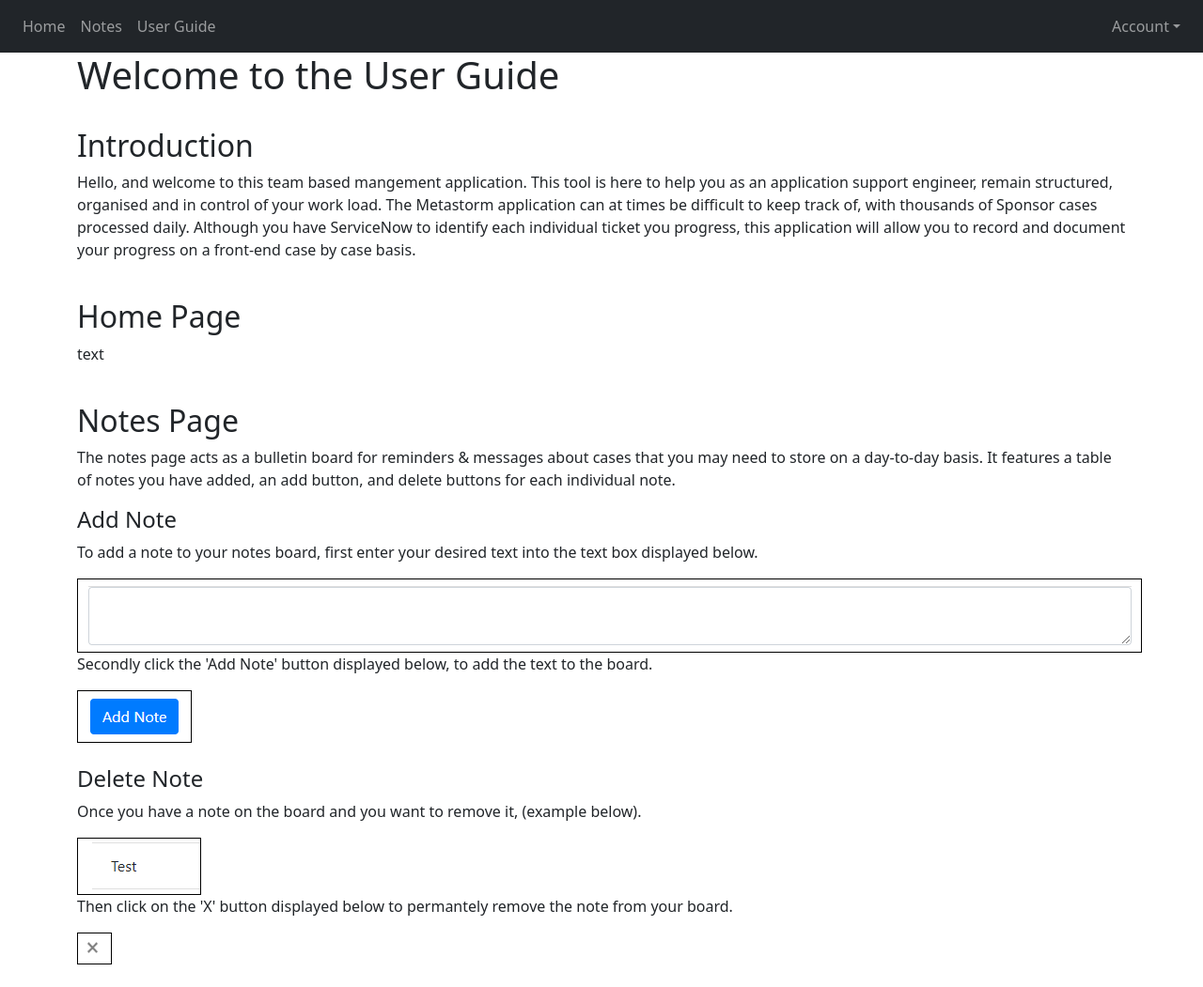
After one commit to DanielTuckwood/QAwebApp, a Flask app: page /userGuide in a window 1280 px wide. The commit adds this page. Shown: the whole page at 94% size. Run offline with Flask 2, Linux system fonts and the light colour scheme; the visitor is signed in with stand-in values (Sample User, id 1); some libraries are stand-ins or nearby versions.

Commit message:
Add files via upload

```diff
--- a/QAwebApp/main.py
+++ b/QAwebApp/main.py
@@ -1,5 +1,6 @@
 from website import create_app
 
+#Create new app -> 'app'
 app = create_app()
 
 if __name__ == '__main__':
--- a/QAwebApp/website/__init__.py
+++ b/QAwebApp/website/__init__.py
@@ -1,13 +1,18 @@
 from flask import Flask
 from flask_sqlalchemy import SQLAlchemy
+from os import path
+from flask_login import LoginManager
 
+#Initiate Database
 db = SQLAlchemy()
-DB_NAME = "appDatabase.db"
+DB_NAME = "database.db"
 
+#Create app function
 def create_app():
+    from .models import User, Case, Note
     app = Flask(__name__)
-    app.config['SECRET_KEY'] = 'secretKey'
-    app.config['SQLAlCHEMY_DATABASE_URI'] = f'sqlite:///{DB_NAME}'
+    app.config['SECRET_KEY'] = 'secretkey123'
+    app.config['SQLALCHEMY_DATABASE_URI'] = 'sqlite:///QAappDB'
     db.init_app(app)
 
     from .views import views
@@ -16,4 +21,20 @@ def create_app():
     app.register_blueprint(views, url_prefix='/')
     app.register_blueprint(auth, url_prefix='/')
 
+    create_database(app)
+
+    login_manager = LoginManager()
+    login_manager.login_view = 'auth.login'
+    login_manager.init_app(app)
+
+    @login_manager.user_loader
+    def load_user(id):
+        return User.query.get(int(id))
+
     return app
+
+#Create database function
+def create_database(app):
+    if not path.exists('website/' + DB_NAME):
+        db.create_all(app=app)
+        print('Created Database!')
--- /dev/null
+++ b/QAwebApp/website/static/index.js
@@ -0,0 +1,10 @@
+const noteID = views.new_note.noteID
+
+function deleteNote(noteID) {
+    fetch('/delete-note', {
+        method: 'POST',
+        body: JSON.stringify({ noteId: noteID })
+    }).then((_res) => {
+        window.location.href = "/note";
+    });
+}
--- a/QAwebApp/website/templates/base.html
+++ b/QAwebApp/website/templates/base.html
@@ -1,6 +1,9 @@
 <!DOCTYPE html>
 <html>
     <head>
+
+        <!-- Bootstrap framework paths -->
+
         <meta charset="utf-8"/>
         <meta content="width=device-width, initial-scale=1" name="viewport"/>
         <link
@@ -9,39 +12,68 @@
                 integrity="sha384-Vkoo8x4CGsO3+Hhxv8T/Q5PaXtkKtu6ug5TOeNV6gBiFeWPGFN9MuhOf23Q9Ifjh"
                 rel="stylesheet"
         />
+        <link href="https://cdn.jsdelivr.net/npm/bootstrap@5.1.1/dist/css/bootstrap.min.css"
+        rel="stylesheet" integrity="sha384-F3w7mX95PdgyTmZZMECAngseQB83DfGTowi0iMjiWaeVhAn4FJkqJByhZMI3AhiU"
+        crossorigin="anonymous">
         <link
                 crossorigin="anonymous"
                 href="https://stackpath.bootstrapcdn.com/font-awesome/4.7.0/css/font-awesome.min.css"
                 rel="stylesheet"
         />
+        <script src="https://cdn.jsdelivr.net/npm/bootstrap@5.1.1/dist/js/bootstrap.bundle.min.js"
+        integrity="sha384-/bQdsTh/da6pkI1MST/rWKFNjaCP5gBSY4sEBT38Q/9RBh9AH40zEOg7Hlq2THRZ"
+        crossorigin="anonymous">
+        </script>
         <title>{% block title %}Home{% endblock %}</title>
     </head>
     <body>
-        `<nav class="navbar navbar-expand-lg navbar-dark bg-dark">
+
+        <!-- navbar -->
+
+        <nav class="navbar navbar-expand-lg navbar-dark bg-dark">
             <button class="navbar-toggler" data-target="#navbar" data-toggle="collapse" type="button">
                 <span class="navbar-toggler-icon"></span>
             </button>
             <div class="collapse navbar-collapse" id="navbar">
-                <div class="navbar-nav">
+                <div class="navbar-nav me-auto">
+                    {% if user.is_authenticated %} <!--Logged in users only -->
                     <a class="nav-item nav-link" id="home" href="/">Home</a>
-                    <a class="nav-item nav-link" id="login" href="/login">Login</a>
-                    <a class="nav-item nav-link" id="signUp" href="/sign-up">Sign Up</a>
-                    <a class="nav-item nav-link" id="logOut" href="/logout">Log Out</a>
+                    <a class="nav-iten nav-link" id="note" href="/notes">Notes</a>
+                    <a class="nav-item nav-link" id="userGuide" href="/userGuide">User Guide</a>
+                    {% endif %}
                 </div>
+            </div>
+            <div class="navbar-nav ms-auto">
+                {% if user.is_authenticated %} <!--Logged in users only -->
+                <li class="nav-item dropdown">
+                    <a class="nav-link dropdown-toggle" id="Account" role="button" data-bs-toggle="dropdown" aria-expanded="false">Account</a>
+                    <ul class="dropdown-menu dropdown-menu-end" aria-labelledby="navbarDropdown">
+                        <a class="dropdown-item" id="logOut" href="/logout">Log Out</a>
+                    </ul>
+                </li>
+                {% else %} <!-- Unauthenticated users -->
+                <li class="nav-item dropdown">
+                    <a class="nav-link dropdown-toggle" id="Account" role="button" data-bs-toggle="dropdown" aria-expanded="false">Account</a>
+                    <ul class="dropdown-menu dropdown-menu-end" aria-labelledby="navbarDropdown">
+                        <li><a class="dropdown-item" id="login" href="/login">Login</a></li>
+                        <li><a class="dropdown-item" id="sign-up" href="/sign-up">Register</a></li>
+                    </ul>
+                </li>
+                {% endif %}
             </div>
         </nav>
 
         {% with messages = get_flashed_messages(with_categories=true) %}
             {% if messages %}
                 {% for category, message in messages %}
-                    {% if category == 'error' %}
+                    {% if category == 'error' %} <!-- error message config-->
                     <div class="alert alert-danger alter-dismissable fade show" role="alert">
                         {{ message }}
                         <button type="button" class="close" data-dismiss="alert">
                             <span aria-hidden="true">&times;</span>
                         </button>
                     </div>
-                    {% else %}
+                    {% else %} <!-- success message config-->
                     <div class="alert alert-success alter-dismissable fade show" role="alert">
                         {{ message }}
                         <button type="button" class="close" data-dismiss="alert">
@@ -73,8 +105,8 @@
                 src="https://maxcdn.bootstrapcdn.com/bootstrap/4.0.0/js/bootstrap.min.js"
         ></script>
         <script
-                src="{{ url_for('static', filename='index.js') }}"
-                type="text/javascript"
+            type="text/javascript"
+            src="{{ url_for('static', filename='index.js') }}"
         ></script>
     </body>
 </html>
--- a/QAwebApp/website/templates/home.html
+++ b/QAwebApp/website/templates/home.html
@@ -1,5 +1,6 @@
 {% extends "base.html" %} {% block title %}Home{% endblock %}'
 
+<!-- Home Page content -->
 {% block content %}
 <h1>Home Page</h1>
 {% endblock %}
--- a/QAwebApp/website/templates/login.html
+++ b/QAwebApp/website/templates/login.html
@@ -1,4 +1,6 @@
 {% extends "base.html" %} {% block title %}Login{% endblock %}
+
+<!-- Login Page content -->
 {% block content %}
 <form method="POST">
     <h3 align="center">Login</h3>
--- /dev/null
+++ b/QAwebApp/website/templates/userGuide.html
@@ -0,0 +1,39 @@
+{% extends "base.html" %} {% block title %}User Guide{% endblock %}'
+
+<!-- User Guide content -->
+{% block content %}
+<h1>Welcome to the User Guide</h1>
+<br>
+<!-- Introduction to user guide -->
+<h2>Introduction</h2>
+<p>Hello, and welcome to this team based mangement application. This tool is here to help you as an application support engineer,
+    remain structured, organised and in control of your work load. The Metastorm application can at times be difficult to keep track of,
+    with thousands of Sponsor cases processed daily. Although you have ServiceNow to identify each individual ticket you progress,
+    this application will allow you to record and document your progress on a front-end case by case basis.
+</p>
+<br>
+<!-- Home page instructions -->
+<h2>Home Page</h2>
+<p>text</p>
+<br>
+
+<!-- Notes page instructions -->
+<h2>Notes Page</h2>
+<p>The notes page acts as a bulletin board for reminders & messages about cases that you may need to store on a day-to-day basis.
+    It features a table of notes you have added, an add button, and delete buttons for each individual note.
+</p>
+
+<h4>Add Note</h4>
+<p>To add a note to your notes board, first enter your desired text into the text box displayed below.</p>
+<img src="../static/textBox.jpg" alt="Image of Text Box" style='border:thin solid black'/>
+<p>Secondly click the 'Add Note' button displayed below, to add the text to the board.</p>
+<img src="../static/addNote.jpg" alt="Image of Add Note Button" style='border:thin solid black'/>
+<br></br>
+
+<h4>Delete Note</h4>
+<p> Once you have a note on the board and you want to remove it, (example below).</p>
+<img src="../static/testNote.jpg" alt="Image of Test Note Button" style='border:thin solid black'/>
+<p>Then click on the 'X' button displayed below to permantely remove the note from your board.</p>
+<img src="../static/deleteButton.jpg" alt="Image of Delete Button" style='border:thin solid black'/>
+<br></br>
+{% endblock %}
--- a/QAwebApp/website/views.py
+++ b/QAwebApp/website/views.py
@@ -1,7 +1,78 @@
-from flask import Blueprint, render_template
+from webbrowser import get
+from flask import Blueprint, abort, redirect, render_template, flash, request, url_for
+from flask_login import login_required, current_user
+from . import db
+from . models import Note
+from flask_wtf import FlaskForm
+from wtforms import SubmitField
+from wtforms.validators import DataRequired
 
 views = Blueprint('views', __name__)
 
+
+#Home page view
 @views.route('/')
+@login_required
 def home():
-    return render_template("home.html")
+    return render_template("home.html", user=current_user)
+
+#Notes page view
+@views.route('/notes', methods=['GET','POST'])
+@login_required
+def note():
+    if request.method == 'POST':
+
+        #Getter
+        note = request.form.get('note')
+
+        #Validation
+        if len(note) < 1:
+            flash('Note is too short!', category='error')
+        else:
+            #Create new note
+            new_note = Note(txt=note, user_id=current_user.id)
+            db.session.add(new_note)
+            db.session.commit()
+            flash('Note added.', category='success')
+
+    return render_template("note.html", user=current_user)
+
+#User Guide Page
+@views.route('/userGuide')
+@login_required
+def userGuide():
+    return render_template("userGuide.html", user=current_user)
+
+#Edit note view
+@views.route('/update<int:id>', methods=['GET','POST'])
+@login_required
+def update(id):
+    if request.method == 'POST':
+        #Getter
+        note_to_update = Note.query.get_or_404(id)
+
+        if note.author != current_user:
+            abort(403)
+
+        return render_template("update.html", user=current_user)
+
+
+#Delete note view
+@views.route('/delete/<int:id>')
+@login_required
+def delete(id):
+
+    #Getter
+    note_to_delete = Note.query.get_or_404(id)
+
+    #Attempt to delete
+    try:
+        db.session.delete(note_to_delete)
+        db.session.commit()
+        flash('Note deleted')
+        return redirect(url_for('views.note'))
+
+    #Catch error
+    except:
+        flash('Error deleting!')
+        return redirect(url_for('views.note'))
```
Also changed, not shown: QAwebApp/website/auth.py (+55 -10 lines), QAwebApp/website/models.py (+16 -1 lines), QAwebApp/website/templates/note.html (added, +27 -0 lines), QAwebApp/website/templates/sign_up.html (+7 -1 lines), QAwebApp/website/templates/update.html (added, +14 -0 lines), QAwebApp/website/static/addNote.jpg (added), QAwebApp/website/static/deleteButton.jpg (added), QAwebApp/website/static/testNote.jpg (added), QAwebApp/website/static/textBox.jpg (added), 1 other file.
